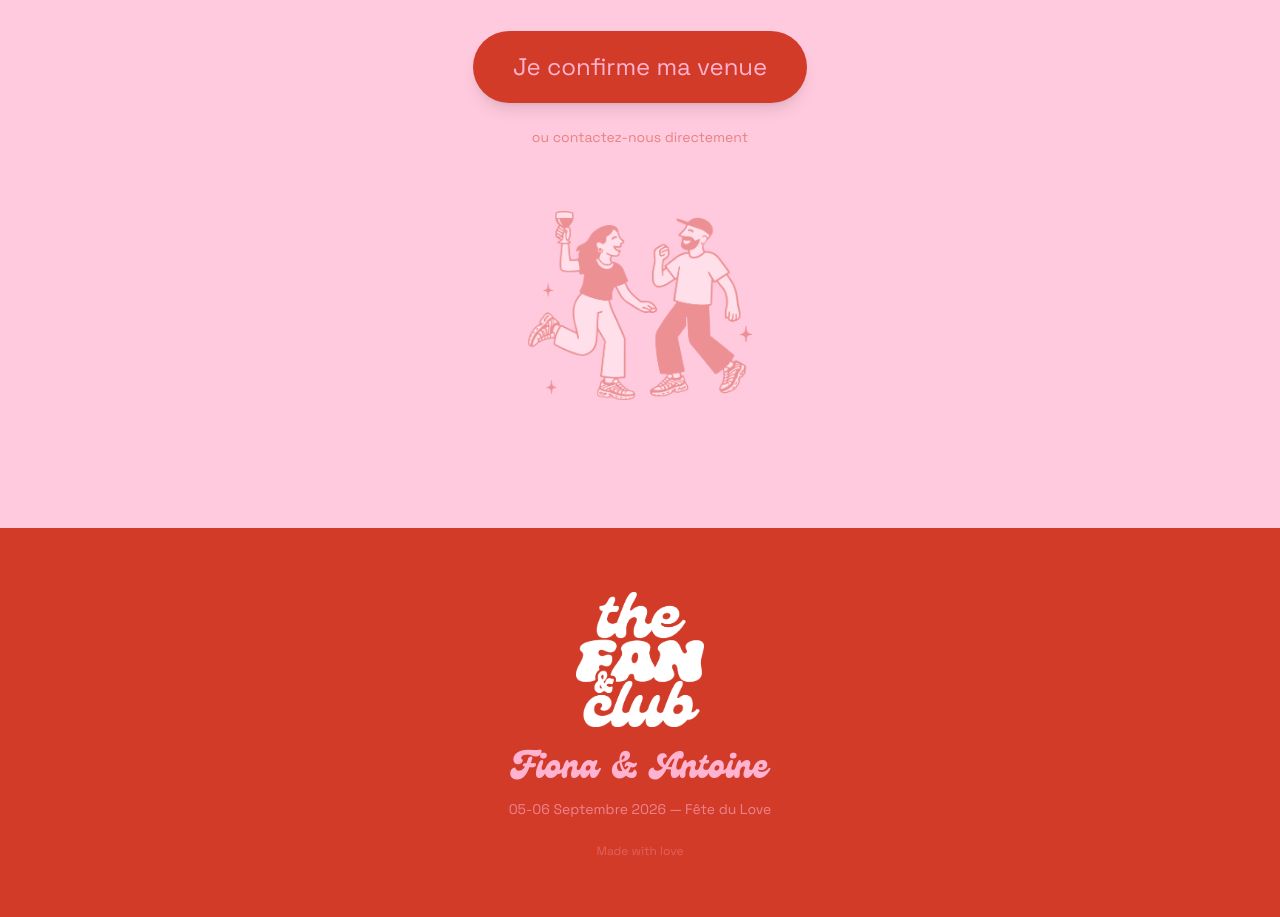
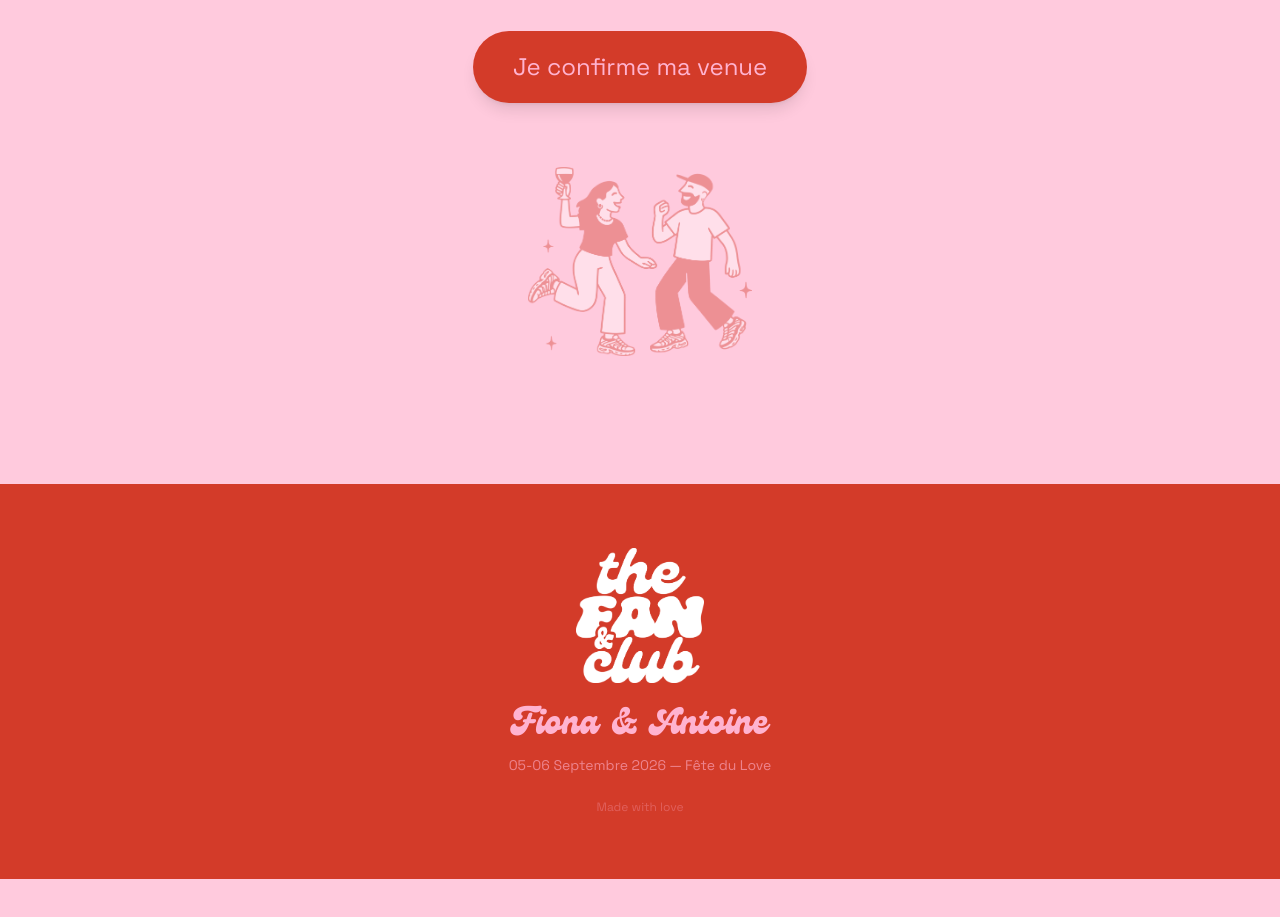
Before and after one commit to technoooooooo/fetedulove, a Next.js app: page / in a window 1280 px wide. Shown: the part 6680-7597 px from the top of the page. After the commit the page ends 7559 px from the top, so only its background shows below. Built offline with nearby package versions, Linux system fonts and the light colour scheme; a web font is replaced by a local one.

Commit message:
Supprime le texte "ou contactez-nous directement" du RSVP
Co-Authored-By: Claude Opus 4.6 <noreply@anthropic.com>

```diff
--- a/src/app/page.tsx
+++ b/src/app/page.tsx
@@ -519,10 +519,6 @@ function RSVP() {
         >
           Je confirme ma venue
         </motion.a>
-
-        <p className="mt-6 text-sm opacity-50">
-          ou contactez-nous directement
-        </p>
       </AnimatedSection>
 
       {/* Illustration couple en bas */}
```
